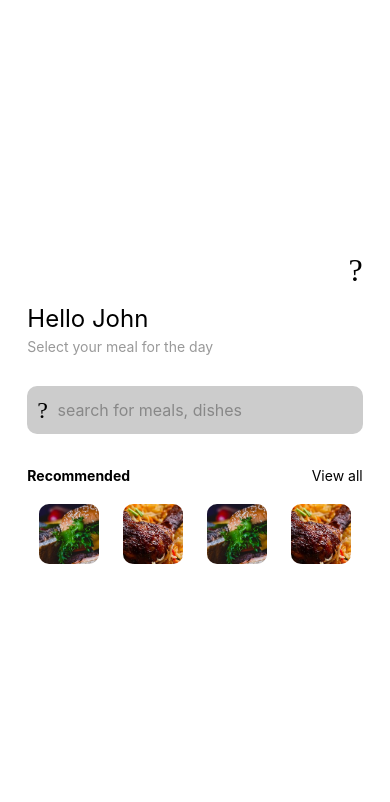
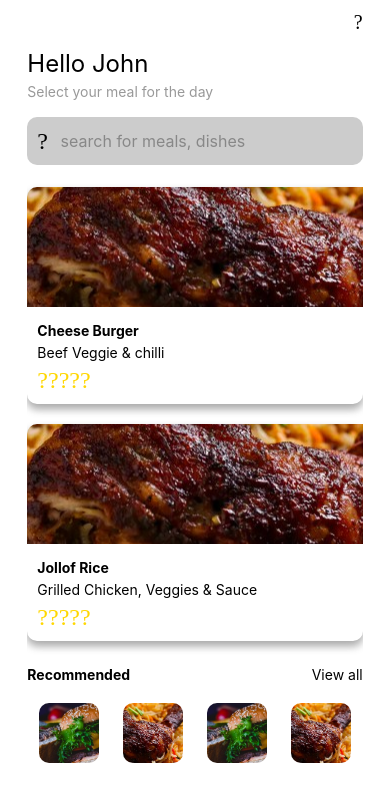
Before and after one commit to majiyd/patricia-test, a React Native app: screen / in a window 390 px wide. Shown: the top 802 px of the page. Built offline with nearby package versions, Linux system fonts and the light colour scheme.

Commit message:
create home page

```diff
--- a/components/Meal/index.js
+++ b/components/Meal/index.js
@@ -1,22 +1,32 @@
 import React, { Component } from 'react'
 import {
   View,
-  Text
+  Text,
+  Image,
+  StyleSheet
 } from 'react-native';
 import { Ionicons } from '@expo/vector-icons';
 
 class Meal extends Component {
   render() {
+    const { name, description} = this.props
     return (
-      <View>
+      <View style={mealStyles.meal}>
         <View>
-          <Text>Image</Text>
+          <Image
+            source={require(`../../assets/jollof-rice.jpg`)}
+            style={mealStyles.image}
+          />
         </View>
-        <View>
-          <Text>Name</Text>
-          <Text>Description</Text>
-          <View>
-
+        <View style={{padding: '3%'}}>
+          <Text style={mealStyles.name}>{name}</Text>
+          <Text style={{paddingBottom: 5}}>{description}</Text>
+          <View style={mealStyles.flex}>
+            <Ionicons name="md-star" size={24} color="gold" />
+            <Ionicons name="md-star" size={24} color="gold" />
+            <Ionicons name="md-star" size={24} color="gold" />
+            <Ionicons name="md-star" size={24} color="gold" />
+            <Ionicons name="md-star" size={24} color="gold" />
           </View>
         </View>
       </View>
@@ -24,4 +34,26 @@ class Meal extends Component {
   }
 }
 
+const mealStyles = StyleSheet.create({
+  flex: {
+    display: 'flex',
+    flexDirection: 'row',
+  },
+  meal: {
+    marginBottom: 15,
+    borderRadius: 10,
+    marginTop: 5,
+    boxShadow: "0 4px 8px 0 rgba(0, 0, 0, 0.2), 0 6px 8px 0 rgba(0, 0, 0, 0.19)"
+  },
+  name: {
+    fontWeight: 'bold',
+    paddingVertical: 5
+  },
+  image: {
+    height: 120,
+    resizeMode: 'cover',
+    borderTopRightRadius: 10,
+    borderTopLeftRadius: 10
+  }
+})
 export default Meal;
--- a/screens/Home/index.js
+++ b/screens/Home/index.js
@@ -4,17 +4,19 @@ import {
   View,
   Image,
   TextInput,
-  StyleSheet
+  StyleSheet,
+  ScrollView
 } from "react-native";
 import { Ionicons } from '@expo/vector-icons';
 import HeaderText from '../../components/HeaderText'
+import Meal from '../../components/Meal'
 
 class Home extends Component {
   render() {
     return (
-      <View>
+      <ScrollView contentContainerStyle={{flex: 1}}>
         <View style={[homeStyles.flex, homeStyles.justifyEnd]}>
-          <Ionicons name="md-cart" size={32} color="black" />
+          <Ionicons name="md-cart" size={20} color="black" />
         </View>
         <View style={homeStyles.bottomMargin}>
           <HeaderText>Hello John</HeaderText>
@@ -38,7 +40,15 @@ class Home extends Component {
         {/*search ends  */}
         {/* meals start */}
         <View>
-
+          <Meal
+            name={"Cheese Burger"}
+            description={"Beef Veggie & chilli"}
+            image={"../../../assets/cheese-burger.jpg"}
+          />
+          <Meal
+            name={"Jollof Rice"}
+            description={"Grilled Chicken, Veggies & Sauce"}
+          />
         </View>
         {/* meals end */}
         {/* recomendation starts */}
@@ -68,7 +78,7 @@ class Home extends Component {
           </View>
         </View>
         {/* recomendation ends */}
-      </View>
+      </ScrollView>
     );
   }
 }
@@ -102,13 +112,14 @@ const homeStyles = StyleSheet.create({
     display: 'flex',
     flexDirection: 'row',
     padding: '3%',
-    marginVertical: '7%',
+    marginVertical: '3%',
+    marginBottom: '5%',
     borderRadius: 10,
   },
   input: {
     display: 'flex',
     flex: 1,
-    marginLeft: '3%',
+    marginLeft: '4%',
 
   }
 
```
